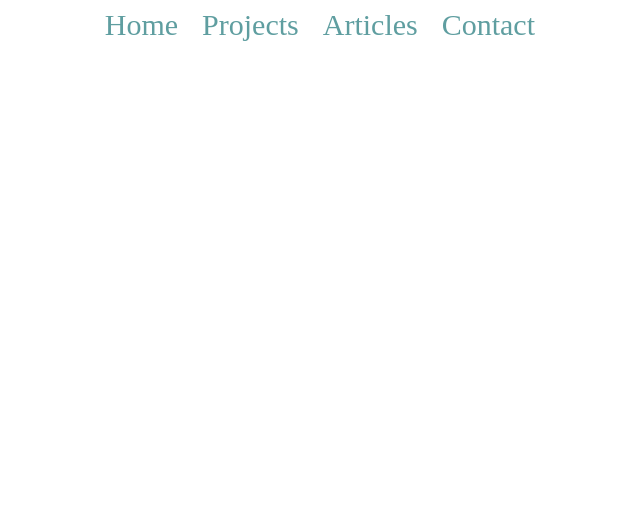
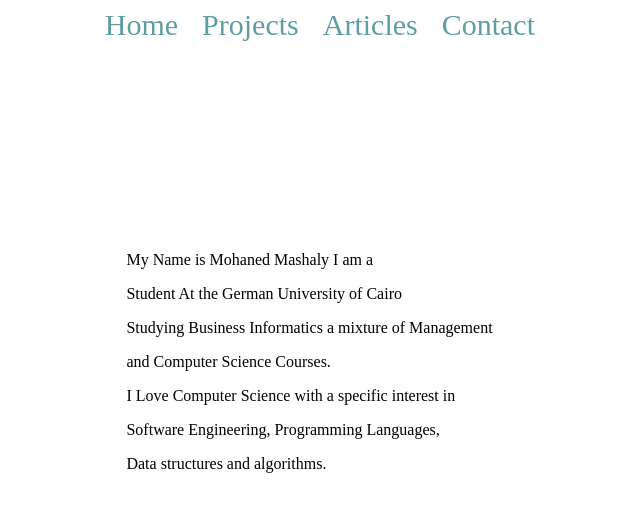
Before and after one commit to 12mohaned/personalwebsite.github.io, a plain HTML site: page index.html in a window 1280 px wide. Shown: the whole page, without its empty margins (353-993 px from the left). Drawn offline with Linux system fonts and the light colour scheme.

Commit message:
resolve issue

```diff
--- a/index.html
+++ b/index.html
@@ -1,13 +1,23 @@
 <!DOCTYPE html>
 <html>
-
 <div id ="Information">
 <a id = "Home"><a href = "Home.html" style="text-decoration: none; color:cadetblue; font-size:30px;" >Home</a></a>
 <a id = "Projects"><a href = "Projects.html" style="text-decoration: none; color:cadetblue; font-size:30px;">Projects</a></a>
 <a id = "Articles"><a href = "Articles.html" style="text-decoration: none; color:cadetblue; font-size:30px;">Articles</a></a>
 <a id = "Contact"><a href = "Contact.html" style="text-decoration: none; color:cadetblue; font-size:30px;">Contact</a></a>
-</div>
+
+
+    <div id = "aboutme">
+        <p>My Name is Mohaned Mashaly I am a </p>
+        <p>Student At the German University of Cairo</p>
+        <p>Studying Business Informatics a mixture of Management </p>
+        <p>and Computer Science Courses.</p>
+        <p> I Love Computer Science with a specific interest in</p>
+        <p> Software Engineering, Programming Languages, </p>
+        <p>Data structures and algorithms.</p></div>
+    </div>
     <style>
+
         #Home{
         margin-left: 20px;
         font-size: 100;
@@ -28,5 +38,12 @@
         #Information{
         margin-left: 34%;
         }
+
+        #aboutme{
+        margin-top: 25%;
+        margin-left: 5%;
+        }
     </style>
+
+
 <html>
```
Also changed, not shown: Projects.html (added).
